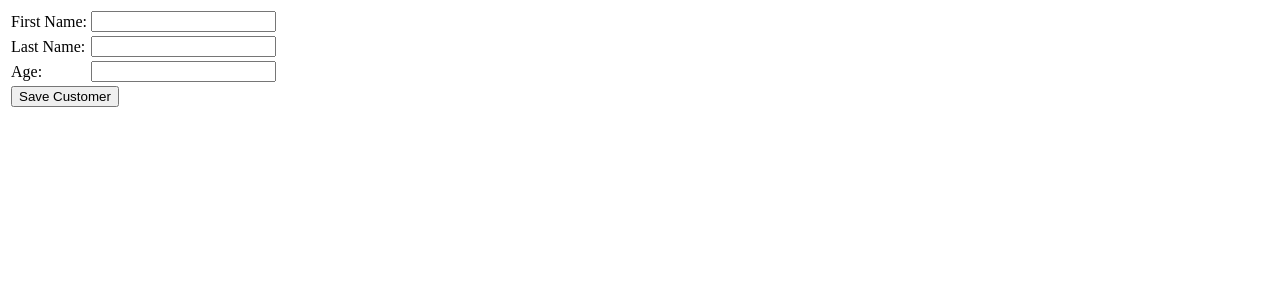
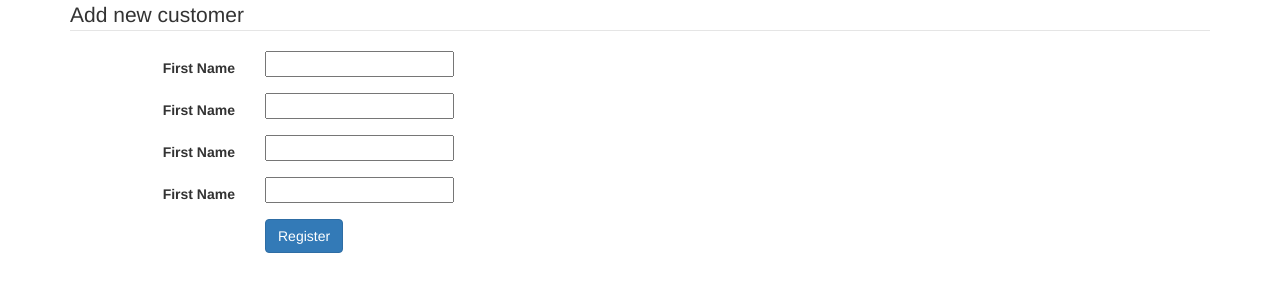
Before and after one commit to wfikru/OnlineWebMart, a Java web app: template src/main/webapp/WEB-INF/views/saveCustomer.jsp in a window 1280 px wide. Shown: the top 300 px of the page. Run offline with Tomcat 11, a stand-in JSP engine, Linux system fonts and the light colour scheme; the template is opened without the code that fills it, so the values that code supplies are empty; some libraries are stand-ins or nearby versions.

Commit message:
customer registration

```diff
--- a/src/main/webapp/WEB-INF/views/saveCustomer.jsp
+++ b/src/main/webapp/WEB-INF/views/saveCustomer.jsp
@@ -1,41 +1,68 @@
-<%@ page language="java" contentType="text/html; charset=ISO-8859-1"
-	pageEncoding="ISO-8859-1"%>
-<%@ taglib uri="http://www.springframework.org/tags/form" prefix="springForm"%>
-
-<!DOCTYPE html PUBLIC "-//W3C//DTD HTML 4.01 Transitional//EN" "http://www.w3.org/TR/html4/loose.dtd">
+<%@ taglib prefix="c" uri="http://java.sun.com/jsp/jstl/core"%>
+<%@ taglib prefix="form" uri="http://www.springframework.org/tags/form"%>
+<%@ taglib prefix="spring" uri="http://www.springframework.org/tags"%>
 
 <html>
 <head>
 <meta http-equiv="Content-Type" content="text/html; charset=ISO-8859-1">
-<title>Insert title here</title>
+<link rel="stylesheet"
+	href="//netdna.bootstrapcdn.com/bootstrap/3.0.0/css/bootstrap.min.css">
+<title>Customers</title>
 </head>
 <body>
+	<section class="container">
+		<form:form modelAttribute="customer" class="form-horizontal"
+			enctype="multipart/form-data" action="customer/add">
+			<fieldset>
+				<legend>Add new customer</legend>
 
-	<springForm:form method="POST" commandName="customer" action="customer/add">
-		<table>
-			<tr>
-				<td>First Name:</td>
-				<td><springForm:input path="firstName" /></td>
-				<td><springForm:errors path="firstName" cssClass="error" /></td>
-			</tr>
-			<tr>
-				<td>Last Name:</td>
-				<td><springForm:input path="lastName" /></td>
-				<td><springForm:errors path="lastName" cssClass="error" /></td>
-			</tr>
-			<tr>
-				<td>Age:</td>
-				<td><springForm:input path="address" /></td>
-				<td><springForm:errors path="address" cssClass="error" /></td>
-			</tr>
+				<form:errors path="*" cssClass="alert alert-danger" element="div" />
 
-			<tr>
-				<td colspan="3"><input type="submit" value="Save Customer"></td>
-			</tr>
-		</table>
+				<div class="form-group">
+					<label class="control-label col-lg-2" for="firstName">First
+						Name</label>
+					<div class="col-lg-10">
+						<form:input id="firstName" path="firstName" type="text"
+							class="form:input-large" />
 
-	</springForm:form>
+					</div>
+				</div>
 
+				<div class="form-group">
+					<label class="control-label col-lg-2" for="lastName">First
+						Name</label>
+					<div class="col-lg-10">
+						<form:input id="lastName" path="lastName" type="text"
+							class="form:input-large" />
+					</div>
+				</div>
 
+				<div class="form-group">
+					<label class="control-label col-lg-2" for="address.email">First
+						Name</label>
+					<div class="col-lg-10">
+						<form:input id="address.email" path="address.email" type="text"
+							class="form:input-large" />
+					</div>
+				</div>
+
+				<div class="form-group">
+					<label class="control-label col-lg-2" for="password">First
+						Name</label>
+					<div class="col-lg-10">
+						<form:input id="password" path="password" type="text"
+							class="form:input-large" />
+					</div>
+				</div>
+				<div class="form-group">
+					<div class="col-lg-offset-2 col-lg-10">
+						<input type="submit" id="btnAdd" class="btn btn-primary"
+							value="Register" />
+					</div>
+				</div>
+
+			</fieldset>
+		</form:form>
+	</section>
 </body>
 </html>
```
Also changed, not shown: src/main/java/edu/mum/cs490/controller/CustomerColtroller.java (+12 -1 lines), src/main/java/edu/mum/cs490/model/Address.java (added, +40 -0 lines), src/main/java/edu/mum/cs490/model/Customer.java (+38 -6 lines), src/main/java/edu/mum/cs490/model/Order.java (+33 -0 lines), 2 other files.
